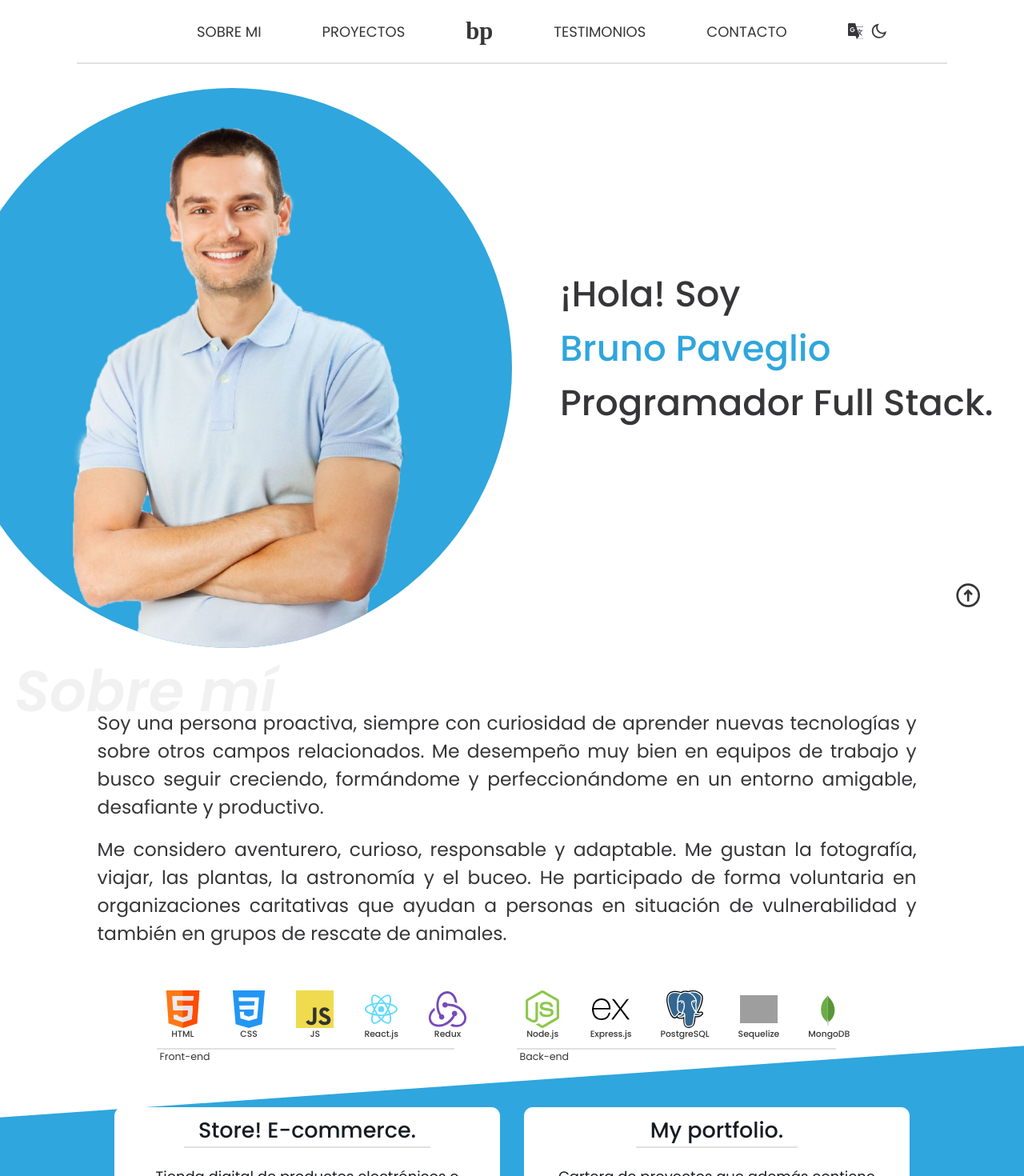
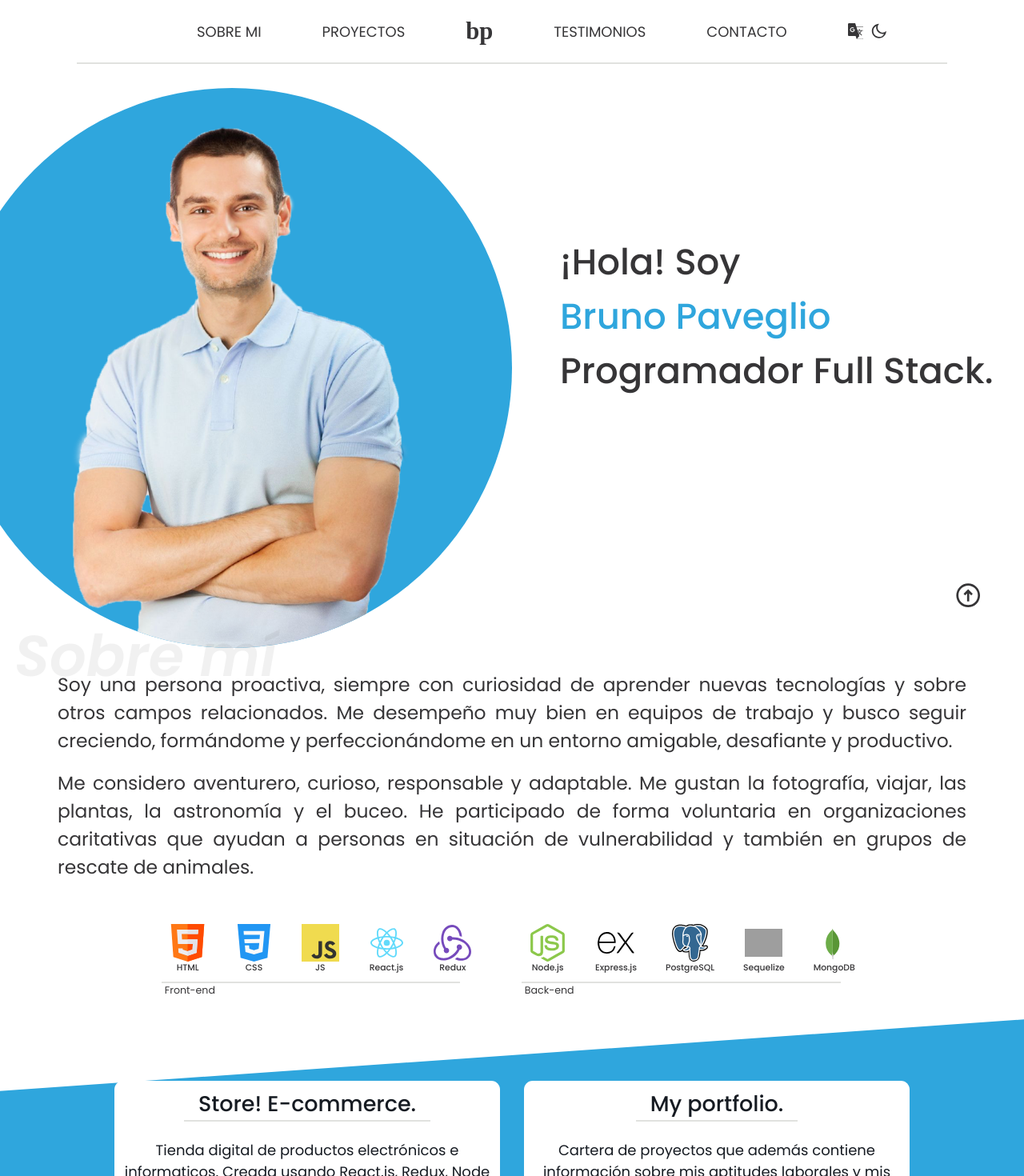
Before and after one commit to Pavegliobruno/portfolio_paveglio, a React (Create React App) app: page / in a window 1280 px wide. Shown: the top 1470 px of the page at 80% size. Built offline with nearby package versions, Linux system fonts and the light colour scheme; grey boxes are pictures that could not be loaded; a web font is replaced by a local one.

Commit message:
Starting refactoring

```diff
--- a/public/index.html
+++ b/public/index.html
@@ -2,7 +2,7 @@
 <html lang="en">
   <head>
     <meta charset="utf-8" />
-    <link rel="icon" href="%PUBLIC_URL%/favicon.ico" />
+    <link rel="icon" href="%PUBLIC_URL%/bpicon.png" />
     <meta name="viewport" content="width=device-width, initial-scale=1" />
     <meta name="theme-color" content="#000000" />
     <meta
--- a/src/components/aboutMe/styled.js
+++ b/src/components/aboutMe/styled.js
@@ -7,11 +7,10 @@ const AboutStyle = styled.div`
 		align-items: center;
 		justify-content: center;
 		position: relative;
-		height: 98vh;
 		width: 100vw;
 		font-size: 1.3rem;
 		margin-top: 3rem;
-		padding-top: 6rem;
+		padding: 3.5rem 3rem;
 
 		.toAbout {
 			position: absolute;
@@ -31,13 +30,11 @@ const AboutStyle = styled.div`
 		}
 
 		.aboutMe {
-			width: 60vw;
 			margin-bottom: 1rem;
 			text-align: justify;
 		}
 
 		.aboutMore {
-			width: 60vw;
 			text-align: justify;
 		}
 
@@ -95,11 +92,7 @@ const AboutStyle = styled.div`
 
 	@media (min-width: 360px) and (max-width: 719px) {
 		.body {
-			width: 99vw;
-			height: 66vh;
 			font-size: 1rem;
-			margin-top: 0rem;
-			padding-top: 0rem;
 
 			.toAbout {
 				position: absolute;
@@ -111,14 +104,6 @@ const AboutStyle = styled.div`
 				font-size: 4rem;
 				top: 0rem;
 				left: 1rem;
-			}
-
-			.aboutMe {
-				width: 80vw;
-			}
-
-			.aboutMore {
-				width: 80vw;
 			}
 
 			.iconsDiv {
@@ -134,32 +119,22 @@ const AboutStyle = styled.div`
 
 	@media (min-width: 720px) and (max-width: 1126px) {
 		.body {
-			width: 99vw;
-			height: 60vh;
-			margin-top: 0rem;
-			padding-top: 4rem;
+			font-size: 1rem;
 
 			.toAbout {
 				position: absolute;
 				left: 0px;
-				top: 0rem;
+				top: 3rem;
 			}
 
 			.title {
 				font-size: 4rem;
-				top: 1rem;
+				top: 0rem;
 				left: 1rem;
 			}
 
-			.aboutMe {
-				width: 80vw;
-			}
-
-			.aboutMore {
-				width: 80vw;
-			}
-
 			.iconsDiv {
+				flex-direction: column;
 				margin-top: 2rem;
 				.icons {
 					align-items: center;
@@ -171,29 +146,17 @@ const AboutStyle = styled.div`
 
 	@media (min-width: 1127px) and (max-width: 1440px) {
 		.body {
-			width: 99vw;
-			height: 70vh;
-			margin-top: 0rem;
-			padding-top: 4rem;
-
+			padding: 4rem 4rem;
 			.toAbout {
 				position: absolute;
 				left: 0px;
-				top: 0rem;
+				top: 3rem;
 			}
 
 			.title {
 				font-size: 4rem;
-				top: 1rem;
+				top: 0rem;
 				left: 1rem;
-			}
-
-			.aboutMe {
-				width: 80vw;
-			}
-
-			.aboutMore {
-				width: 80vw;
 			}
 
 			.iconsDiv {
@@ -206,6 +169,27 @@ const AboutStyle = styled.div`
 	}
 
 	@media (min-width: 1441px) {
+		.body {
+			padding: 4rem 4rem;
+			.toAbout {
+				position: absolute;
+				left: 0px;
+				top: 3rem;
+			}
+
+			.title {
+				font-size: 4rem;
+				top: 0rem;
+				left: 1rem;
+			}
+
+			.iconsDiv {
+				margin-top: 2rem;
+				.icons {
+					margin: 0 1rem;
+				}
+			}
+		}
 	}
 `;
 
--- a/src/components/home/styled.js
+++ b/src/components/home/styled.js
@@ -4,6 +4,7 @@ const HomeStyle = styled.div`
 	display: flex;
 	height: 89vh;
 	width: 100vw;
+	padding-top: 10vh;
 
 	.colorCircle {
 		display: flex;
@@ -44,7 +45,7 @@ const HomeStyle = styled.div`
 		align-items: center;
 		height: 60vh;
 		width: 100vw;
-
+padding-top: 0vh;
 		.colorCircle {
 			display: flex;
 			justify-content: center;
@@ -78,7 +79,6 @@ const HomeStyle = styled.div`
 		align-items: center;
 		height: 60vh;
 		width: 100vw;
-
 		.colorCircle {
 			display: flex;
 			justify-content: center;
--- a/src/components/navbar/styled.js
+++ b/src/components/navbar/styled.js
@@ -3,6 +3,11 @@ import styled from 'styled-components';
 const NavbarStyle = styled.div`
 	display: flex;
 	justify-content: center;
+	position: fixed;
+	background-color: ${({theme}) => theme.body};
+	width: 100vw;
+	z-index: 1;
+
 	.normalNav {
 		display: flex;
 		justify-content: space-around;
@@ -240,6 +245,8 @@ const NavbarStyle = styled.div`
 	}
 
 	@media (min-width: 360px) and (max-width: 719px) {
+		position: static;
+		background-color: none;
 		.normalNav {
 			display: none;
 		}
```
Also changed, not shown: public/bpicon.png (added), 1 other file (tests, documents, lock files or other folders).
